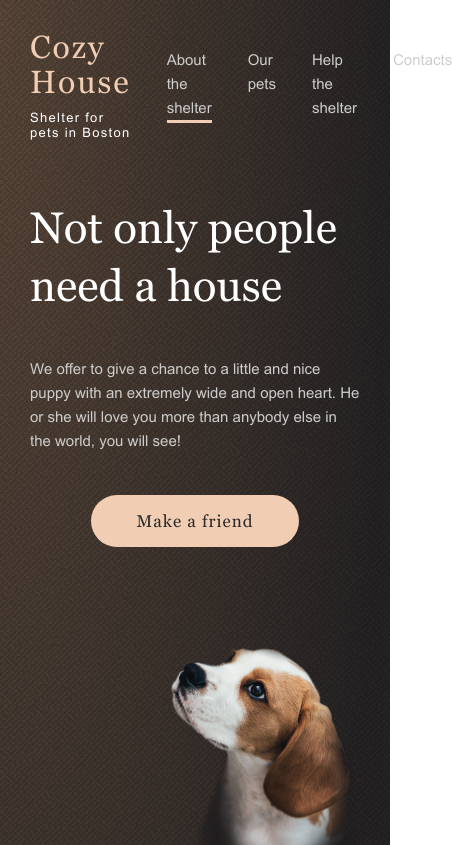
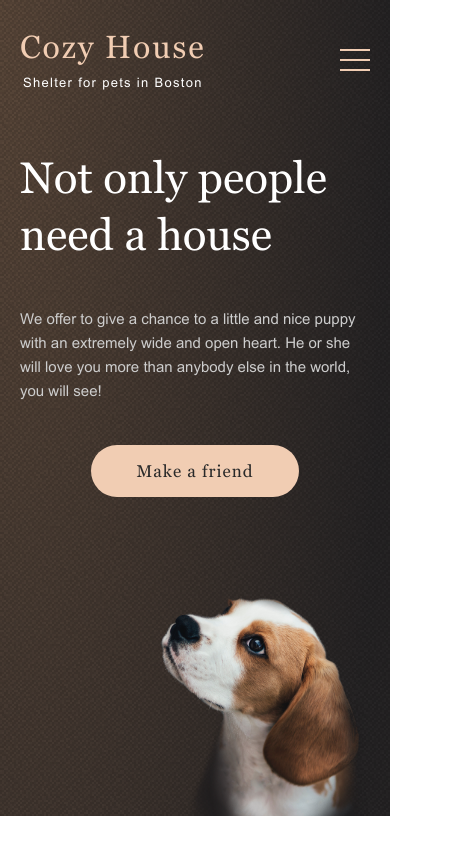
Before and after one commit to antasth/shelter, a plain HTML site: page shelter/index.html in a window 390 px wide. Shown: the whole page, 452 px wide, since content can reach past the window. Drawn offline with Linux system fonts and the light colour scheme.

Commit message:
feat: add burger icon

```diff
--- a/shelter/index.html
+++ b/shelter/index.html
@@ -54,6 +54,9 @@
                   <a href="#contacts"><p>Contacts</p></a>
                 </li>
               </ul>
+              <div class="burger__icon">
+                <span></span>
+              </div>
             </nav>
           </div>
           <div class="header__content-bottom">
--- a/shelter/pages/main/style.css
+++ b/shelter/pages/main/style.css
@@ -84,6 +84,9 @@
 .header__content-bottom {
   display: flex;
 }
+.burger__icon {
+  display: none;
+}
 .header__bottom__description {
   display: flex;
   flex-direction: column;
@@ -142,6 +145,45 @@
 @media (max-width: 768.98px) {
   .header__bottom__description {
     max-width: 460px;
+  }
+}
+
+@media (max-width: 767.98px) {
+  .header__content {
+    padding: 30px 20px 0;
+  }
+  .header__nav {
+    display: none;
+  }
+  .burger__icon {
+    display: block;
+    position: relative;
+    cursor: pointer;
+    width: 30px;
+    height: 22px;
+  }
+  .burger__icon span,
+  .burger__icon::after,
+  .burger__icon::before {
+    position: absolute;
+    left: 0;
+    width: 100%;
+    height: 2px;
+    background-color: #f1cdb3;
+  }
+  .burger__icon::after,
+  .burger__icon::before {
+    content: "";
+  }
+  .burger__icon::before {
+    top: 0;
+  }
+  .burger__icon::after {
+    bottom: 0;
+  }
+  .burger__icon span {
+    top: 50%;
+    transform: scale(1) translate(0px, -50%);
   }
 }
 
```
